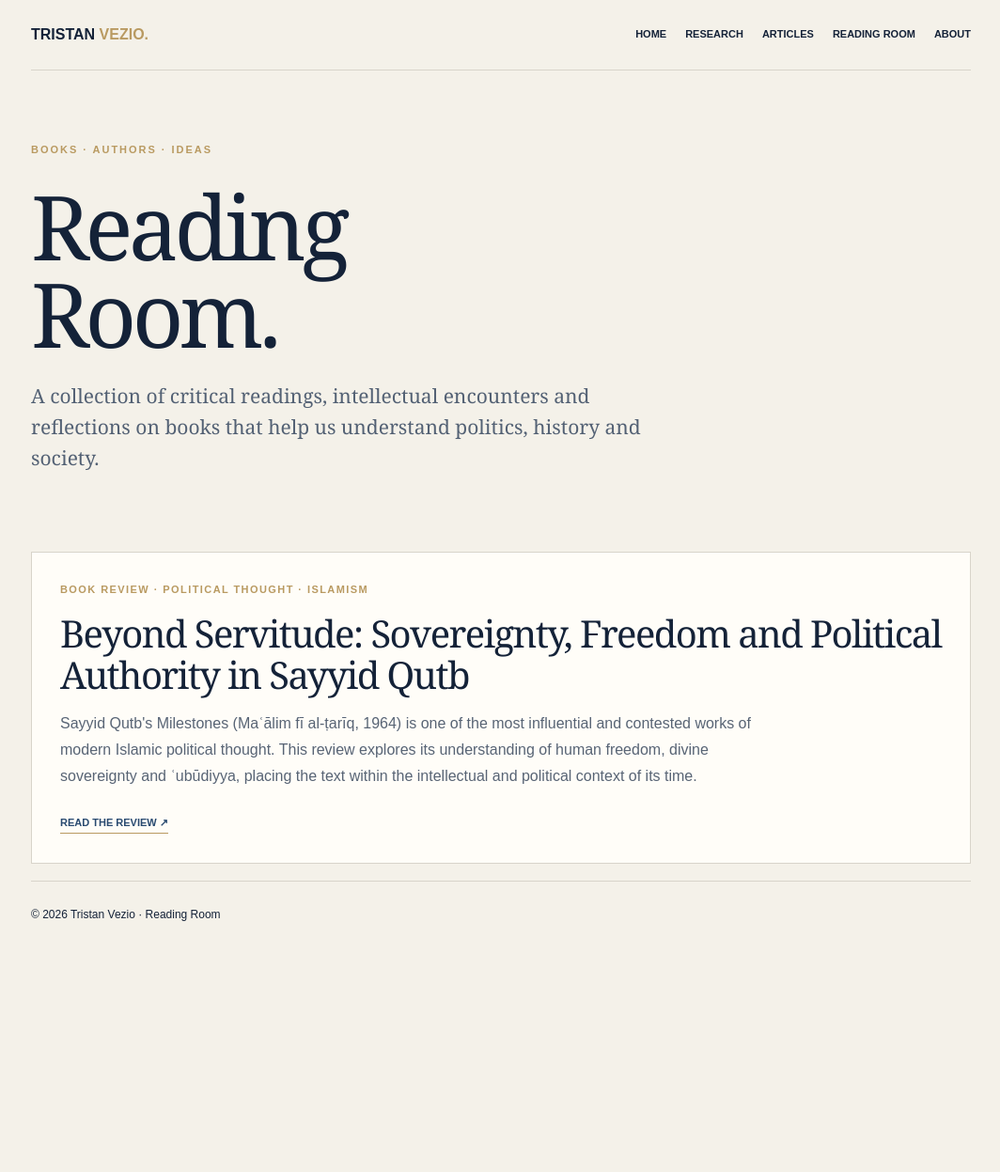
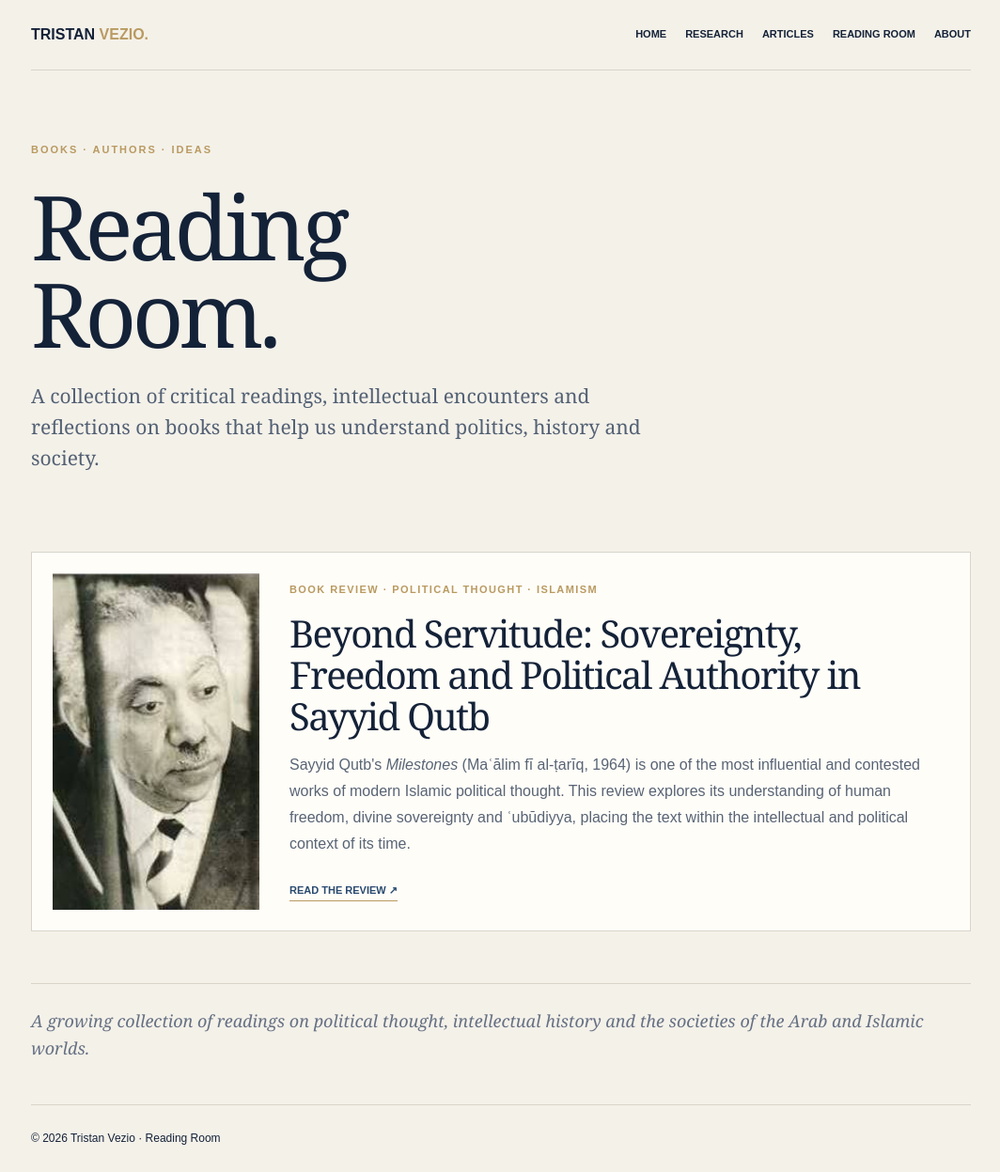
Before and after one commit to tristanvezio/tristanvezio.github.io, a Jekyll site: the page reading-room.html, which Jekyll copies as it is, in a window 1280 px wide. Shown: the whole page at 94% size, without its empty margins (107-1171 px from the left). Built offline with Jekyll 4.4.1, drawn with Linux system fonts in a browser that asks for light colours; before the commit the page ends 1009 px from its top, so only the background shows below that.

Commit message:
Redesign Reading Room book entry

```diff
--- a/reading-room.html
+++ b/reading-room.html
@@ -47,8 +47,20 @@ h1 {
   color:#536174;max-width:680px;
 }
 .review {
+  display:grid;grid-template-columns:220px minmax(0,1fr);
+  gap:32px;align-items:stretch;
   background:var(--white);border:1px solid var(--line);
-  padding:30px;margin:18px 0;
+  padding:22px;margin:18px 0;
+}
+.review-image {min-height:260px;background:#e8e3d8;overflow:hidden}
+.review-image img {display:block;width:100%;height:100%;min-height:260px;object-fit:cover;object-position:center 25%}
+.review-copy {padding:8px 8px 8px 0}
+.shelf-note {margin:55px 0 20px;padding:25px 0;border-top:1px solid var(--line);color:#657083;font:italic 18px/1.6 Georgia,serif}
+@media(max-width:650px) {
+  .review {grid-template-columns:1fr;gap:20px;padding:18px}
+  .review-image {min-height:230px;max-height:300px}
+  .review-image img {min-height:230px;max-height:300px}
+  .review-copy {padding:0}
 }
 .meta {
   color:var(--gold);font-size:11px;font-weight:900;
@@ -95,16 +107,22 @@ footer {
   </header>
 
 <article class="review">
+    <div class="review-image">
+      <img src="images.jpeg" alt="Portrait of Sayyid Qutb">
+    </div>
+    <div class="review-copy">
       <div class="meta">Book review · Political thought · Islamism</div>
       <h2>Beyond Servitude: Sovereignty, Freedom and Political Authority in Sayyid Qutb</h2>
       <p>
-      Sayyid Qutb's Milestones (Maʿālim fī al-ṭarīq, 1964) is one of the most influential
+        Sayyid Qutb's <em>Milestones</em> (Maʿālim fī al-ṭarīq, 1964) is one of the most influential
         and contested works of modern Islamic political thought. This review explores
         its understanding of human freedom, divine sovereignty and ʿubūdiyya, placing
         the text within the intellectual and political context of its time.
       </p>
       <a class="link" href="qutb-milestones.html">Read the review ↗</a>
+    </div>
 </article>
+<div class="shelf-note">A growing collection of readings on political thought, intellectual history and the societies of the Arab and Islamic worlds.</div>
 </main>
 
 <footer class="wrap">© 2026 Tristan Vezio · Reading Room</footer>
```
Lines whose indentation alone changed are shown as unchanged.
